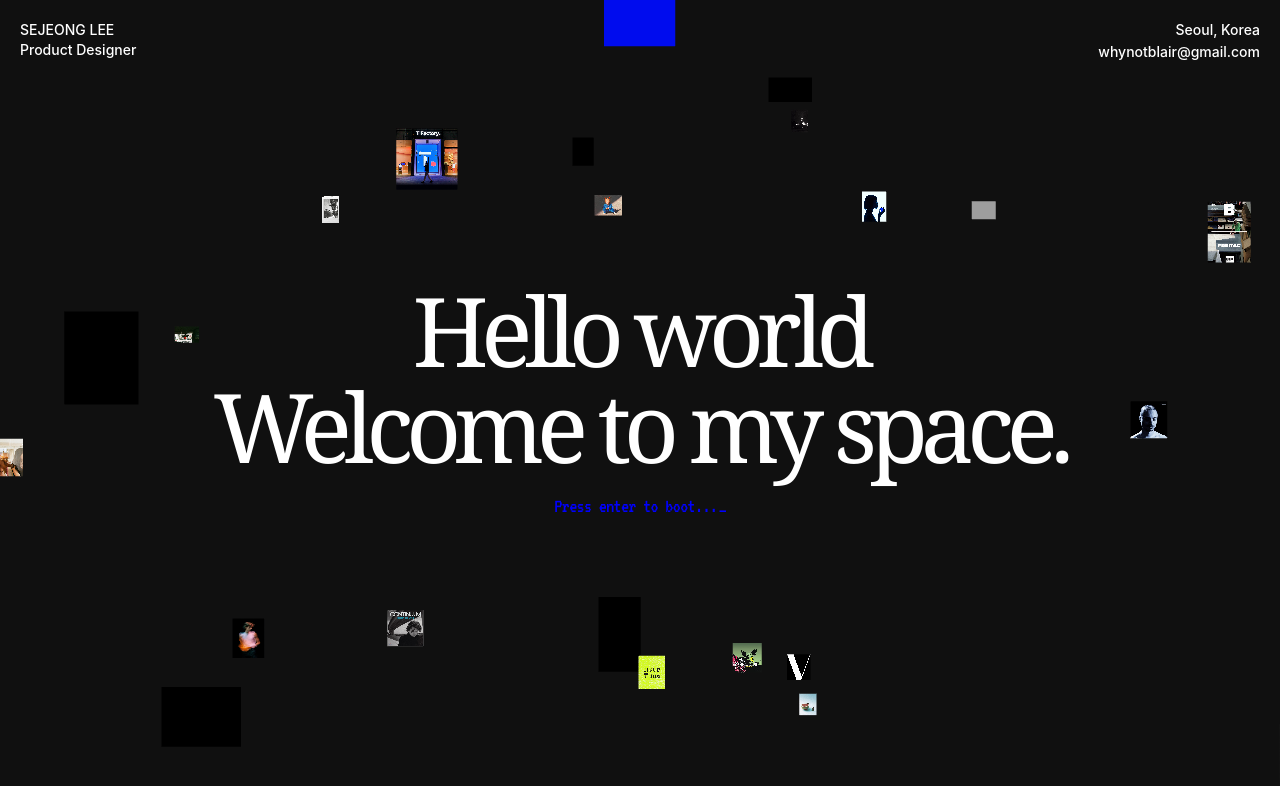
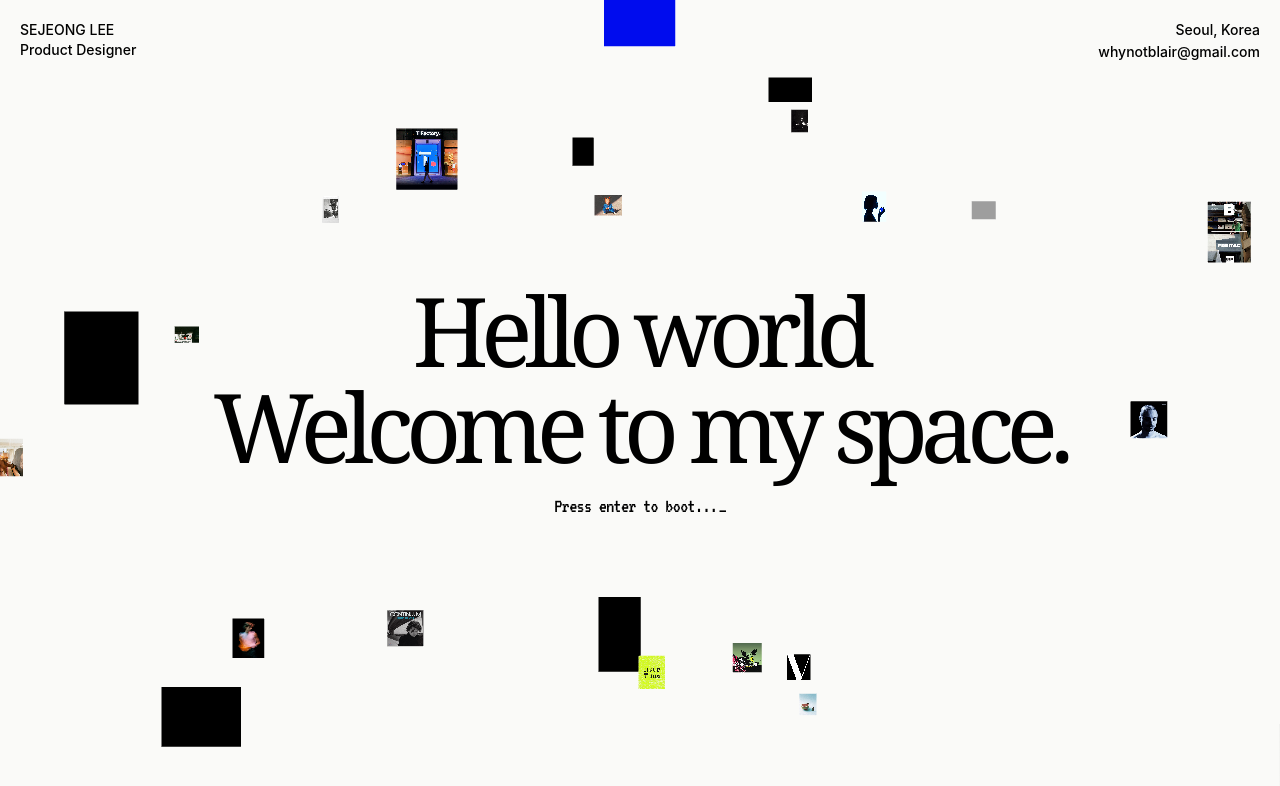
Before and after one commit to sejeongblairlee/portfolio_mac_os9, a website: page index.html in a window 1280 px wide. Drawn offline with nearby package versions, Linux system fonts and the light colour scheme; animation ran at ten frames a second; a web font is replaced by a local one.

Commit message:
Roll back index.html dark theme to original light theme
Restores #fafaf8 background, black text, and the inherited (black)
"Press enter to boot..." prompt color. desktop.html's Works/Film popup
changes from the previous commit are untouched.

```diff
--- a/index.html
+++ b/index.html
@@ -51,11 +51,11 @@
 
 html, body {
   width: 100%; height: 100%; overflow: hidden;
-  background: #101010;
+  background: #fafaf8;   /* Figma: bg-[#fafaf8] */
 }
 body {
   font-family: 'Pretendard', -apple-system, 'Helvetica Neue', sans-serif;
-  color: #fff;
+  color: #000;
 }
 
 #c { position: fixed; inset: 0; display: block; z-index: 0; cursor: grab; transform-origin: 50% 50%; }
@@ -134,7 +134,7 @@ body {
   font-size: 20px; line-height: 24px;
   letter-spacing: -0.03em;   /* Figma: -0.6px / 20px */
   white-space: nowrap;
-  background: none; border: none; color: #0000FF; padding: 0;
+  background: none; border: none; color: inherit; padding: 0;
 }
 .boot-cursor { display: inline-block; margin-left: 1px; animation: boot-blink 1s steps(1) infinite; }
 @keyframes boot-blink { 0%, 49% { opacity: 1; } 50%, 100% { opacity: 0; } }
@@ -185,7 +185,7 @@ const renderer = new THREE.WebGLRenderer({ canvas, antialias: true });
 renderer.setPixelRatio(Math.min(window.devicePixelRatio, 2));
 renderer.outputEncoding = THREE.sRGBEncoding;
 
-const BG = 0x101010;
+const BG = 0xfafaf8;   // Figma: #fafaf8
 const scene = new THREE.Scene();
 scene.background = new THREE.Color(BG);
 
```
